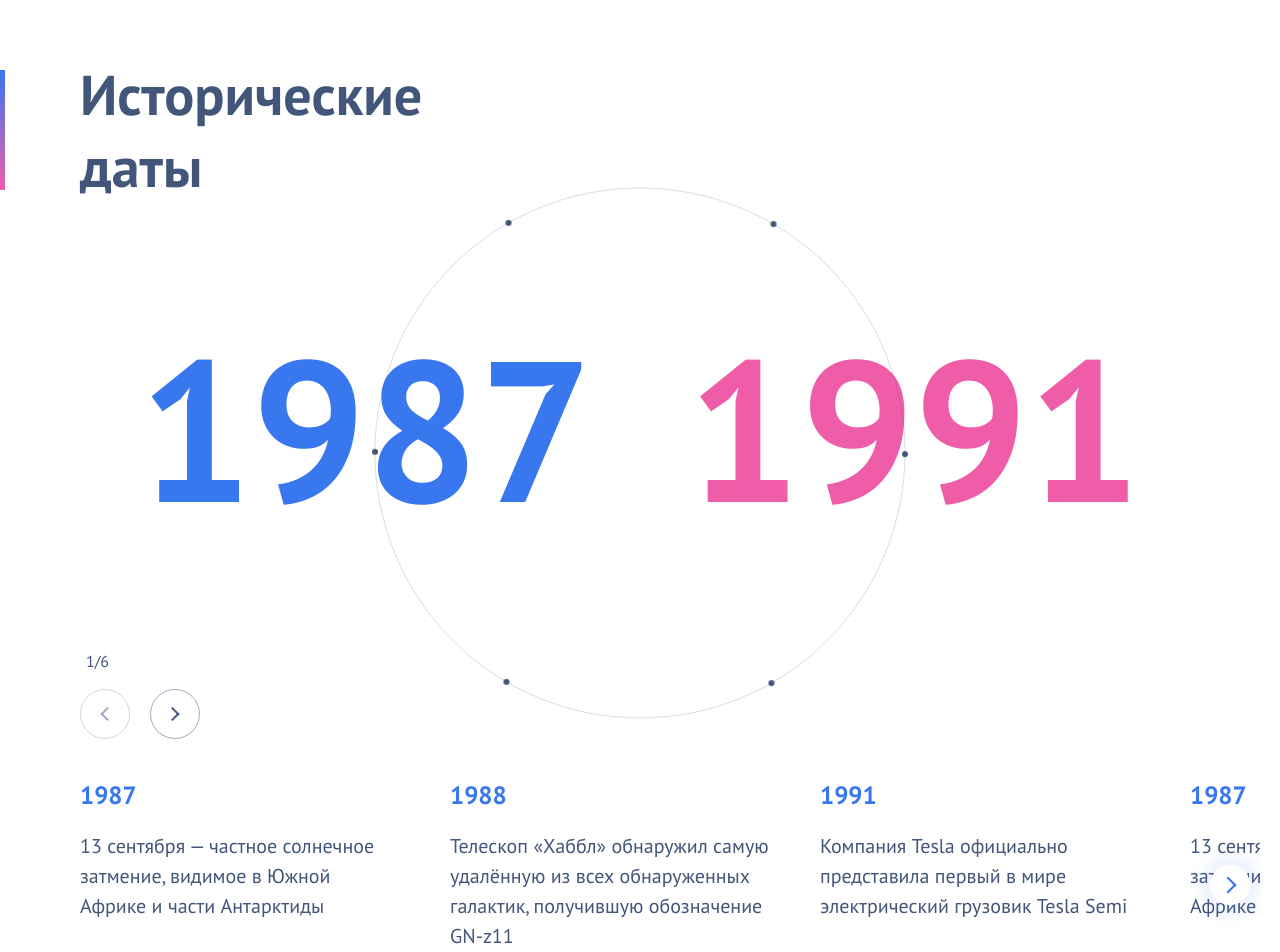
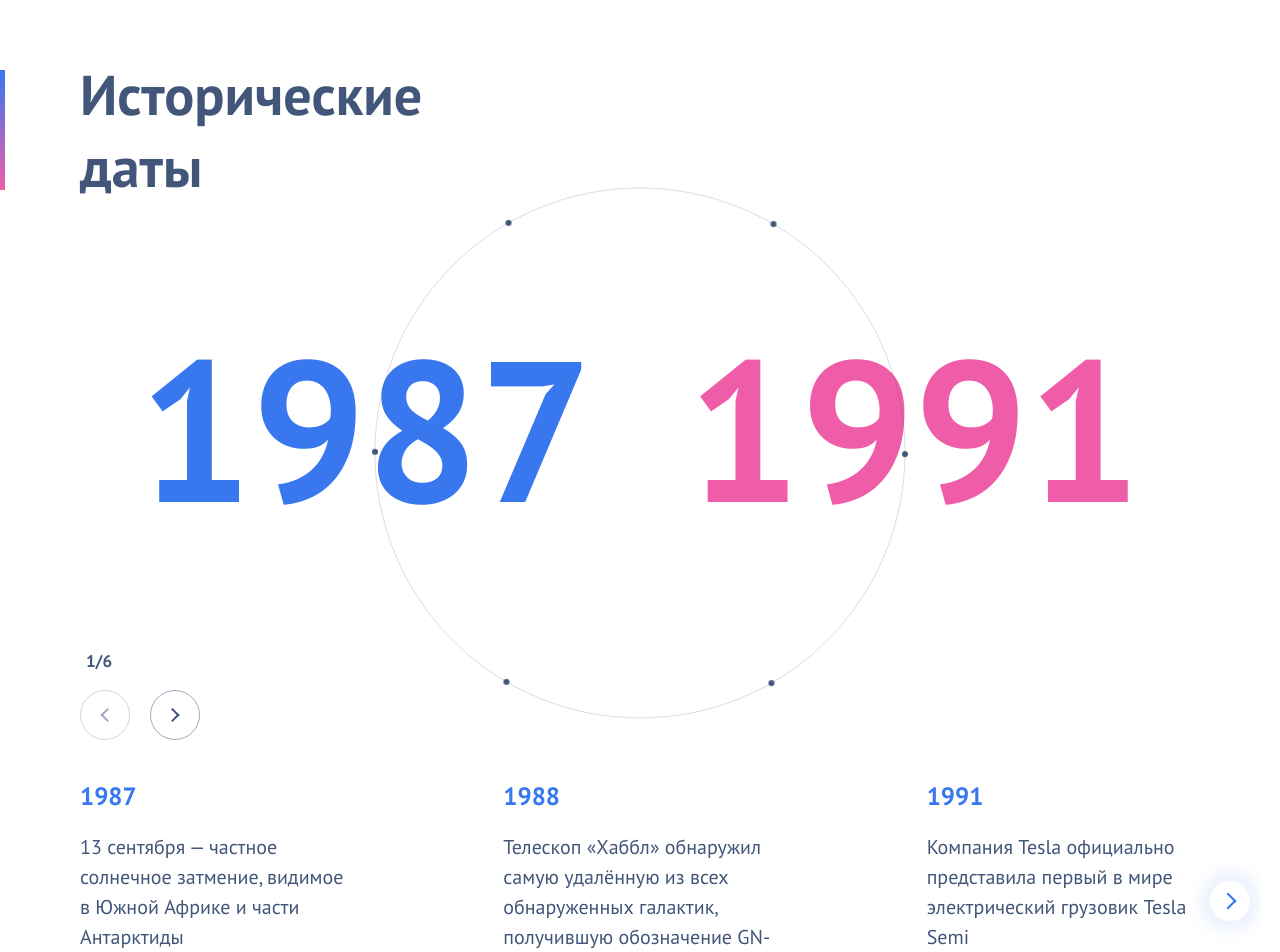
Before and after one commit to eviolspirid777/OnlyTest, a React (Create React App) app: page / in a window 1280 px wide. Shown: the top 952 px of the page. Built offline with nearby package versions, Linux system fonts and the light colour scheme.

Commit message:
Реализована логика  перелистывания

```diff
--- a/src/App.module.css
+++ b/src/App.module.css
@@ -134,16 +134,13 @@
   display: flex;
   padding-left: 0.5%;
   font-family: "PT Sans";
-  font-weight: 400;
-  font-size: 16px;
+  font-weight: 700;
+  font-size: 17px;
   line-height: 100%;
   letter-spacing: 0%;
   color: var(--timeline-color-text);
 
   span {
-      font-family: "PT Sans";
-      font-weight: 400;
-      font-size: 16px;
       line-height: 100%;
       letter-spacing: 0%;
       color: var(--timeline-color-text);
--- a/src/App.tsx
+++ b/src/App.tsx
@@ -56,6 +56,10 @@ export const App = () => {
     changePointStatus(mockPoints[id - 1]);
   };
 
+  const handleCategoryLeave = () => {
+    setHoveredCategory(null);
+  }
+
   return (
     <div className={styles.timeline}>
       <div className={styles.timeline__header}>
@@ -79,6 +83,7 @@ export const App = () => {
           hoveredPoint={hoveredCategory}
           onPointClick={handleCategorySelect}
           onPointHover={handleCategoryHover}
+          onPointLeave={handleCategoryLeave}
         />
       </div>
 
@@ -120,7 +125,7 @@ export const App = () => {
           nextEl: '.swiper-button-next',
           prevEl: '.swiper-button-prev',
         }}
-        spaceBetween={50}
+        spaceBetween={150}
         slidesPerView={3}
         onSlideChange={() => console.log('slide change')}
         onSwiper={(swiper) => console.log(swiper)}
--- a/src/components/CirlceSlider/CircleSlider.tsx
+++ b/src/components/CirlceSlider/CircleSlider.tsx
@@ -9,6 +9,7 @@ interface CircleSliderProps {
   hoveredPoint: number | null;
   onPointClick: (id: number) => void;
   onPointHover: (id: number) => void;
+  onPointLeave: () => void
 }
 
 export const CircleSlider: React.FC<CircleSliderProps> = ({
@@ -17,6 +18,7 @@ export const CircleSlider: React.FC<CircleSliderProps> = ({
   hoveredPoint,
   onPointClick,
   onPointHover,
+  onPointLeave,
 }) => {
   const radius = 265;
   const center = 300;
@@ -42,7 +44,7 @@ export const CircleSlider: React.FC<CircleSliderProps> = ({
           }
 
           timeline.to(mainPoint, {
-            attr: { r: isActive ? 20 : 3 },
+            attr: { r: isActive ? 25 : 3 },
             fill: isActive ? '#303E5880' : '#42567A',
             duration: 0.5,
             ease: "power2.inOut"
@@ -67,7 +69,7 @@ export const CircleSlider: React.FC<CircleSliderProps> = ({
           }
 
           timeline.to(innerPoint, {
-            attr: { r: isActive ? 19 : 3 },
+            attr: { r: isActive ? 24 : 3 },
             opacity: isActive ? 1 : 0,
             duration: 0.5,
             ease: "power2.inOut"
@@ -93,6 +95,15 @@ export const CircleSlider: React.FC<CircleSliderProps> = ({
     prevPointRef.current = hoveredPoint;
   }, [hoveredPoint, points]);
 
+  const handleRotateContainer = (id: number) => {
+    //TODO: Вот здесь продумай логику перевертывания круговой штуки
+    const container = document.querySelector(`.${styles.circleSlider}`) as HTMLDivElement;
+
+    gsap.to(container, {
+      rotateZ: 30 * id
+    })
+  }
+
   const getPointCoordinates = (index: number, totalPoints: number) => {
     const angle = (index * 360) / totalPoints;
     const radian = (angle - 90) * (Math.PI / 180) + 11;
@@ -104,7 +115,9 @@ export const CircleSlider: React.FC<CircleSliderProps> = ({
   };
 
   return (
-    <div className={styles.circleSlider}>
+    <div
+      className={styles.circleSlider}
+    >
       <svg
         viewBox="0 0 600 600"
         className={styles.circleSlider__svg}
@@ -129,6 +142,9 @@ export const CircleSlider: React.FC<CircleSliderProps> = ({
               ref={point.ref}
               transform={`translate(${x},${y})`}
               className={styles.pointGroup}
+              onMouseEnter={onPointHover.bind(null, point.id)}
+              onMouseLeave={onPointLeave}
+              onClick={handleRotateContainer.bind(null, point.id)}
             >
               {/* Кликабельная область */}
               <circle
@@ -136,7 +152,6 @@ export const CircleSlider: React.FC<CircleSliderProps> = ({
                 fill="transparent"
                 className={styles.hitArea}
                 onClick={onPointClick.bind(null, point.id)}
-                onMouseEnter={onPointHover.bind(null, point.id)}
               />
 
               {/* Основная точка */}
@@ -163,7 +178,6 @@ export const CircleSlider: React.FC<CircleSliderProps> = ({
                 {point.id}
               </text>
 
-              {/* Текст категории (только для активной точки) */}
               {isActive && (
                 <text
                   x="25"
```
